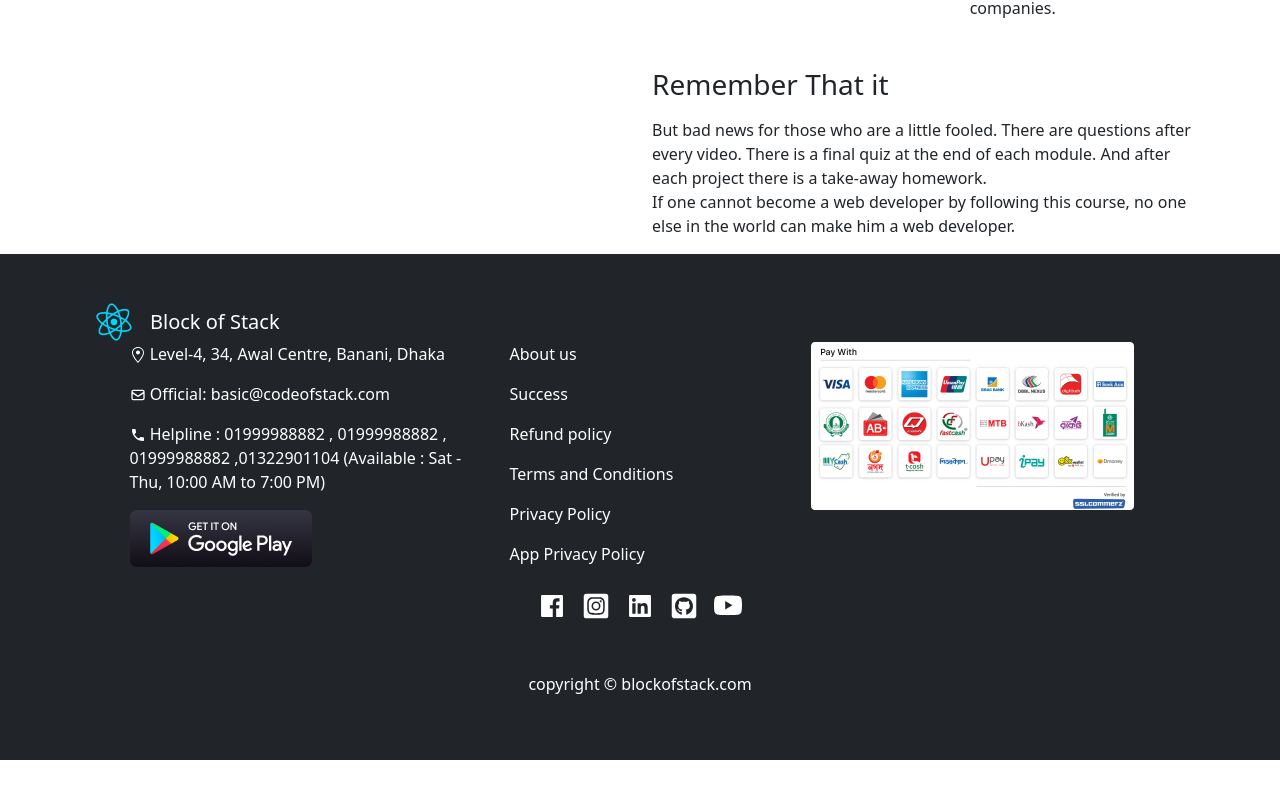
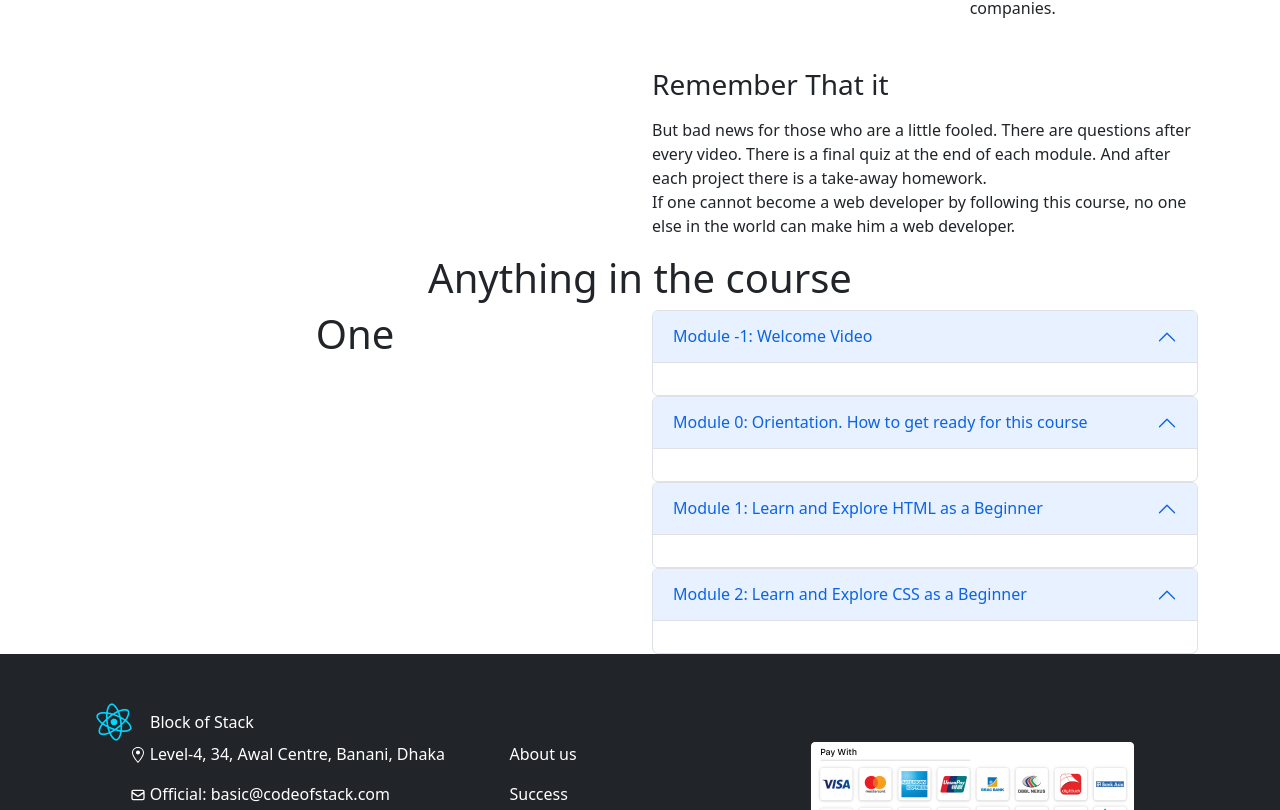
Before and after one commit to mdyeamin/block_of_stack, a React (Create React App) app: page / in a window 1280 px wide. Shown: the part 1990-2800 px from the top of the page. Before the commit the page ends 2750 px from the top, so only its background shows below. Built offline with nearby package versions, Linux system fonts and the light colour scheme.

Commit message:
course anything data fetch success

```diff
--- a/package.json
+++ b/package.json
@@ -6,7 +6,7 @@
     "@testing-library/jest-dom": "^5.16.4",
     "@testing-library/react": "^13.3.0",
     "@testing-library/user-event": "^13.5.0",
-    "bootstrap": "^5.1.3",
+    "bootstrap": "^5.2.0-beta1",
     "react": "^18.1.0",
     "react-bootstrap": "^2.4.0",
     "react-dom": "^18.1.0",
--- /dev/null
+++ b/public/courseanything.json
@@ -0,0 +1,23 @@
+[
+    {"title":"Module -1: Welcome Video",
+        "id":"headingOne",
+        "dataBsTatger":"#collapseOne",
+        "ariaControls":"collapseOne"
+    },
+    {"title":"Module 0: Orientation. How to get ready for this course",
+        "id":"headingTow",
+        "dataBsTatger":"#collapseTow",
+        "ariaControls":"collapseTow"
+    },
+    {"title":" Module 1: Learn and Explore HTML as a Beginner",
+        "id":"headingThree",
+        "dataBsTatger":"#collapseThree",
+        "ariaControls":"collapseThree"
+    },
+    {"title":"Module 2: Learn and Explore CSS as a Beginner",
+        "id":"headingFour",
+        "dataBsTatger":"#collapseFour",
+        "ariaControls":"collapseFour"
+    }
+
+]
--- a/public/index.html
+++ b/public/index.html
@@ -16,6 +16,7 @@
   integrity="sha384-1BmE4kWBq78iYhFldvKuhfTAU6auU8tT94WrHftjDbrCEXSU1oBoqyl2QvZ6jIW3"
   crossorigin="anonymous"
 />
+<link href="https://cdn.jsdelivr.net/npm/bootstrap@5.1.2/dist/css/bootstrap.min.css" rel="stylesheet" integrity="sha384-uWxY/CJNBR+1zjPWmfnSnVxwRheevXITnMqoEIeG1LJrdI0GlVs/9cVSyPYXdcSF" crossorigin="anonymous">
     <!-- bootstrap  -->
 
     <link rel="apple-touch-icon" href="%PUBLIC_URL%/logo192.png" />
@@ -48,5 +49,6 @@
       To begin the development, run `npm start` or `yarn start`.
       To create a production bundle, use `npm run build` or `yarn build`.
     -->
+    <script src="https://cdn.jsdelivr.net/npm/bootstrap@5.1.2/dist/js/bootstrap.bundle.min.js" integrity="sha384-kQtW33rZJAHjgefvhyyzcGF3C5TFyBQBA13V1RKPf4uH+bwyzQxZ6CmMZHmNBEfJ" crossorigin="anonymous"></script>
   </body>
 </html>
--- a/src/App.css
+++ b/src/App.css
@@ -36,3 +36,57 @@
     transform: rotate(360deg);
   }
 }
+
+
+
+
+.enroll-btn{
+  color: #fff;
+  background: gray;
+  border: 0;
+  padding: 10px 40px 10px 20px;
+  border-radius: 20px;
+  position: relative;
+  display: block;
+  transition: .5s;
+
+
+}
+.enroll-icon{
+ padding: 0;
+ font-size: 32px;
+ padding-bottom: 4px;
+ transition: .5s;
+ position: absolute;
+}
+
+
+.enroll-btn:hover .enroll-icon{
+  /* // margin-left: 5px; */
+  transition: .5s;
+  display: none;
+}
+
+
+.enroll-hover-icon{
+  padding: 0;
+ font-size: 32px;
+ padding-bottom: 4px;
+ transition: .5s;
+ position: absolute;
+  display: none;
+}
+.enroll-btn:hover .enroll-hover-icon{
+  display: inline;
+
+      transition: .5s;
+}
+
+/* // footer  */
+.footer-text{
+  display: flex;
+}
+.footer-logo{
+  display: flex;
+  align-items: center;
+}
--- /dev/null
+++ b/src/components/pages/Home/AnythingInTheCourse/AnythingInTheCourse.js
@@ -0,0 +1,63 @@
+import React, {useEffect, useState} from "react";
+import {Col, Container, Row} from "react-bootstrap";
+
+function AnythingInTheCourse() {
+  const [courseAnything, setCourseAnything] = useState([]);
+  useEffect(() => {
+    fetch("./courseanything.json")
+      .then((res) => res.json())
+      .then((data) => setCourseAnything(data));
+  }, []);
+  return (
+    <div>
+      <Container>
+        <Row>
+          <h1>Anything in the course</h1>
+          <Col md-6>
+            <h1>One</h1>
+          </Col>
+          <Col md-6>
+            {courseAnything.map((anything) => (
+              <div class='accordion' id='accordionExample'>
+                <div class='accordion-item'>
+                  <h2 class='accordion-header' id={anything.id}>
+                    <button
+                      class='accordion-button'
+                      type='button'
+                      data-bs-toggle='collapse'
+                      data-bs-target={anything.dataBsTatger}
+                      aria-expanded='true'
+                      aria-controls={anything.ariaControls}
+                    >
+                      {anything.title}
+                    </button>
+                  </h2>
+                  <div
+                    id={anything.ariaControls}
+                    class='accordion-collapse collapse show'
+                    aria-labelledby={anything.id}
+                    data-bs-parent='#accordionExample'
+                  >
+                    <div class='accordion-body'>
+                      {/* <strong>This is the first item's accordion body.</strong> It
+                  is shown by default, until the collapse plugin adds the
+                  appropriate classes that we use to style each element. These
+                  classes control the overall appearance, as well as the
+                  showing and hiding via CSS transitions. You can modify any
+                  of this with custom CSS or overriding our default variables.
+                  It's also worth noting that just about any HTML can go
+                  within the <code>.accordion-body</code>, though the
+                  transition does limit overflow. */}
+                    </div>
+                  </div>
+                </div>
+              </div>
+            ))}
+          </Col>
+        </Row>
+      </Container>
+    </div>
+  );
+}
+
+export default AnythingInTheCourse;
--- a/src/components/pages/Home/Home/Home.js
+++ b/src/components/pages/Home/Home/Home.js
@@ -4,12 +4,14 @@ import CourseAbout from "../CourseAbout/CourseAbout";
 import ManageEnroll from "../ManageEnroll/ManageEnroll";
 import CourseDetails from "../CourseDetails/CourseDetails";
 import CourseAboutAsk from "../CourseAboutAsk/CourseAboutAsk";
+import AnythingInTheCourse from "../AnythingInTheCourse/AnythingInTheCourse"
 const Home = () => {
   return (
     <div>
       <Header />
       {/* <ManageEnroll /> */}
       <CourseAbout />
+      <AnythingInTheCourse/>
       {/*  <CourseDetails />
       <CourseAboutAsk/> */}
     </div>
--- a/src/styles/App.scss
+++ b/src/styles/App.scss
@@ -3,53 +3,53 @@ $theme-colors: (
     "info": tomato,
     "danger": teal,
 );
-.enroll-btn{
-    color: #fff;
-    background: gray;
-    border: 0;
-    padding: 10px 40px 10px 20px;
-    border-radius: 20px;
-    position: relative;
-    display: block;
-    transition: .5s;
+// .enroll-btn{
+//     color: #fff;
+//     background: gray;
+//     border: 0;
+//     padding: 10px 40px 10px 20px;
+//     border-radius: 20px;
+//     position: relative;
+//     display: block;
+//     transition: .5s;
 
 
-}
-.enroll-icon{
-   padding: 0;
-   font-size: 32px;
-   padding-bottom: 4px;
-   transition: .5s;
-   position: absolute;
-}
+// }
+// .enroll-icon{
+//    padding: 0;
+//    font-size: 32px;
+//    padding-bottom: 4px;
+//    transition: .5s;
+//    position: absolute;
+// }
 
 
-.enroll-btn:hover .enroll-icon{
-    // margin-left: 5px;
-    transition: .5s;
-    display: none;
-}
+// .enroll-btn:hover .enroll-icon{
+//     // margin-left: 5px;
+//     transition: .5s;
+//     display: none;
+// }
 
 
-.enroll-hover-icon{
-    padding: 0;
-   font-size: 32px;
-   padding-bottom: 4px;
-   transition: .5s;
-   position: absolute;
-    display: none;
-}
-.enroll-btn:hover .enroll-hover-icon{
-    display: inline;
+// .enroll-hover-icon{
+//     padding: 0;
+//    font-size: 32px;
+//    padding-bottom: 4px;
+//    transition: .5s;
+//    position: absolute;
+//     display: none;
+// }
+// .enroll-btn:hover .enroll-hover-icon{
+//     display: inline;
 
-        transition: .5s;
-}
+//         transition: .5s;
+// }
 
-// footer
-.footer-text{
-    display: flex;
-}
-.footer-logo{
-    display: flex;
-    align-items: center;
-}
+// // footer
+// .footer-text{
+//     display: flex;
+// }
+// .footer-logo{
+//     display: flex;
+//     align-items: center;
+// }
```
Also changed, not shown: 1 other file (tests, documents, lock files or other folders).
